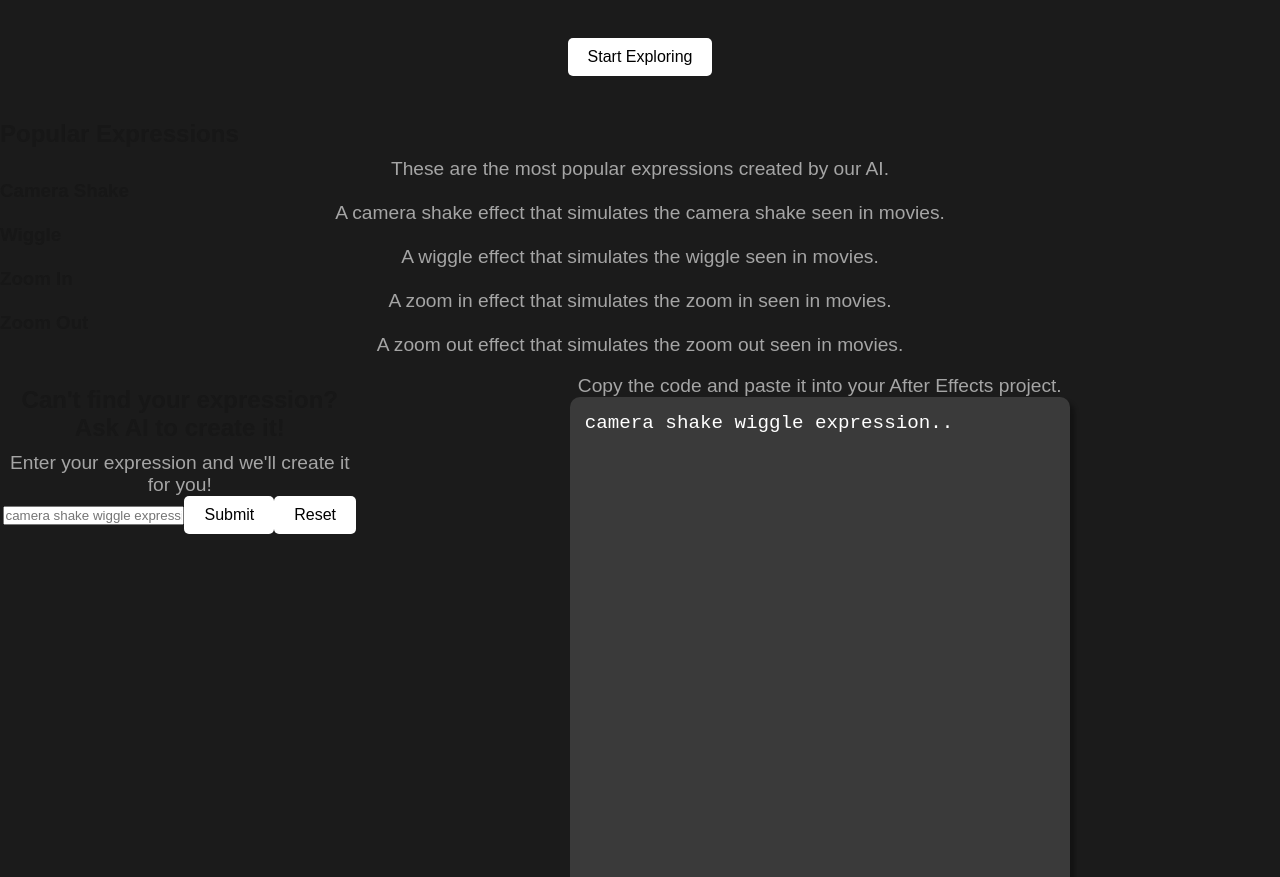
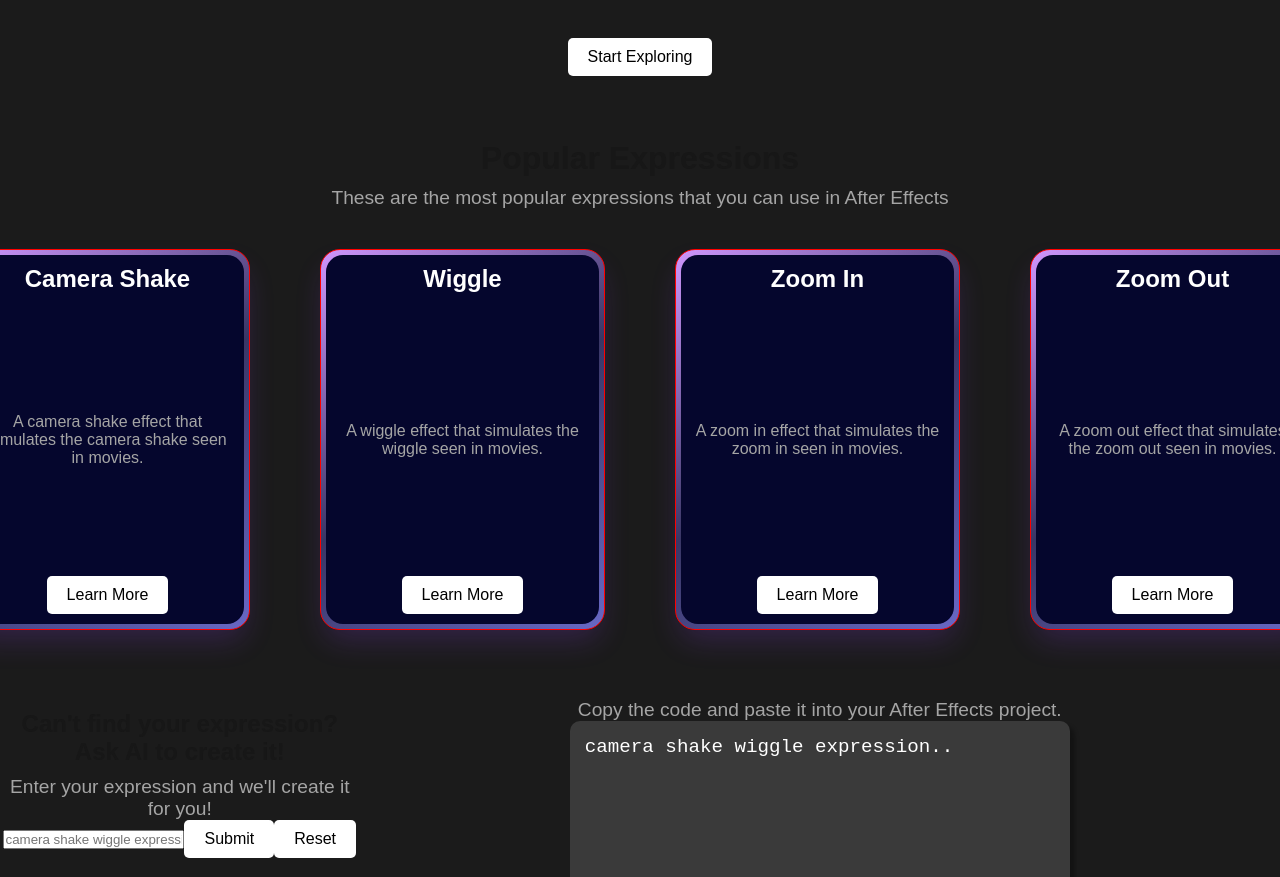
Before and after one commit to dakshshahani/aexpressions, a Next.js app: page / in a window 1280 px wide. Shown: the part 680-1557 px from the top of the page. Built offline with nearby package versions, Linux system fonts and the light colour scheme; a web font is replaced by a local one.

Commit message:
Card functinoality created

```diff
--- a/src/app/layout.js
+++ b/src/app/layout.js
@@ -24,7 +24,7 @@ export default function RootLayout({ children }) {
 @import url('https://fonts.googleapis.com/css2?family=Gloock&family=Montserrat:ital,wght@0,100..900;1,100..900&display=swap');
 </style>
         </head>
-      <body className={`${geistSans.variable} ${geistMono.variable}`}>
+      <body>
         {children}
       </body>
     </html>
--- a/src/components/card.jsx
+++ b/src/components/card.jsx
@@ -1,10 +1,14 @@
 import React from 'react';
+import styles from '../styles/card.module.css';
 
-export default function Card({ title, description }) {
+export default function Card(props) {
   return (
-    <div className='card'>
-      <h3>{title}</h3>
-      <p>{description}</p>
+    <div className={styles.card}>
+        <div className={styles.cardContent}>
+            <h3 className = {styles.cardTitle}>{props.title}</h3>
+            <p className = {styles.cardDescription}>{props.description}</p>
+            <button className = {styles.cardButton}>Learn More</button>
+        </div>
     </div>
   );
 }
--- a/src/components/popularExpressions.jsx
+++ b/src/components/popularExpressions.jsx
@@ -1,31 +1,19 @@
 import React from 'react';
 import expressionList from './expressionList';
+import styles from '../styles/popularExpressions.module.css';
+import Card from './card';
 
 export default function PopularExpressions() {
 
-    function createCard(){
-    }
+
   return (
-    <div className='popular-expressions'>
-      <h2>Popular Expressions</h2>
-      <p>These are the most popular expressions created by our AI.</p>
-      <div className='popular-expressions-container'>
-        <div className='popular-expression'>
-          <h3>Camera Shake</h3>
-          <p>A camera shake effect that simulates the camera shake seen in movies.</p>
-        </div>
-        <div className='popular-expression'>
-          <h3>Wiggle</h3>
-          <p>A wiggle effect that simulates the wiggle seen in movies.</p>
-        </div>
-        <div className='popular-expression'>
-          <h3>Zoom In</h3>
-          <p>A zoom in effect that simulates the zoom in seen in movies.</p>
-        </div>
-        <div className='popular-expression'>
-          <h3>Zoom Out</h3>
-          <p>A zoom out effect that simulates the zoom out seen in movies.</p>
-        </div>
+    <div className={styles.page}>
+      <h2 className={styles.pageTitle}>Popular Expressions</h2>
+      <p className={styles.pageDescription}>These are the most popular expressions that you can use in After Effects</p>
+      <div className={styles.popularExpressionsContainer}>
+        {expressionList.map((expression) => (
+          <Card key={expression.title} title={expression.title} description={expression.description} />
+        ))}
       </div>
     </div>
   );
--- /dev/null
+++ b/src/styles/card.module.css
@@ -0,0 +1,46 @@
+.card {
+    width: 285px;
+    height: 381px;
+    border-radius: 20px;
+    padding: 5px;
+    box-shadow: rgba(151, 65, 252, 0.2) 0 15px 30px -5px;
+    background-image: linear-gradient(144deg,#cf96fd, #393665 50%,#6868c5);
+    border: 1px solid red; /* DEBUG */
+    z-index: 1;
+  }
+
+  .cardContent {
+    background: rgb(5, 6, 45);
+    border-radius: 17px;
+    width: 100%;
+    height: 100%;
+    padding: 10px;
+    display: flex;
+    flex-direction: column;
+    justify-content: space-between; /* Push the button to the bottom */
+  }
+
+  .cardTitle {
+    font-size: 1.5rem;
+    color: white;
+    margin-bottom: 10px;
+  }
+
+
+  .cardDescription {
+    font-size: 1rem;
+    color: rgb(165, 165, 165);
+    text-align: center;
+  }
+
+  .cardButton{
+    background-color: rgb(255, 255, 255);
+    border: none;
+    color: rgb(0, 0, 0);
+    padding: 10px 20px;
+    font-size: 16px;
+    border-radius: 5px;
+    cursor: pointer;
+    transition: background-color 0.3s ease;
+    align-self: center;
+  }
--- a/src/styles/navbar.module.css
+++ b/src/styles/navbar.module.css
@@ -1,3 +1,4 @@
+
 .navbar {
     display: flex;
     justify-content: space-between;
@@ -36,4 +37,5 @@
 
 .navbarLink:hover {
     color: white;
+    transition: color 0.3s ease;
 }
--- /dev/null
+++ b/src/styles/popularExpressions.module.css
@@ -0,0 +1,29 @@
+.page{
+    display: flex;
+    flex-direction: column;
+    align-items: center;
+    text-align: center;
+    justify-content: flex-start;
+    height: 70vh;
+    width: 100vw;
+
+    padding-top : 20px;
+
+}
+
+.popularExpressionsContainer{
+    display: flex;
+    flex-direction: row;
+    justify-content: space-between;
+    align-items: center;
+    gap: 70px;
+    padding: 40px;
+}
+
+.pageTitle{
+    font-size: 2rem;
+}
+.pageDescription{
+    font-size: 1.2rem;
+
+}
```
Also changed, not shown: src/styles/card.modules.css (deleted), src/styles/globals.css (line endings or trailing spaces).
